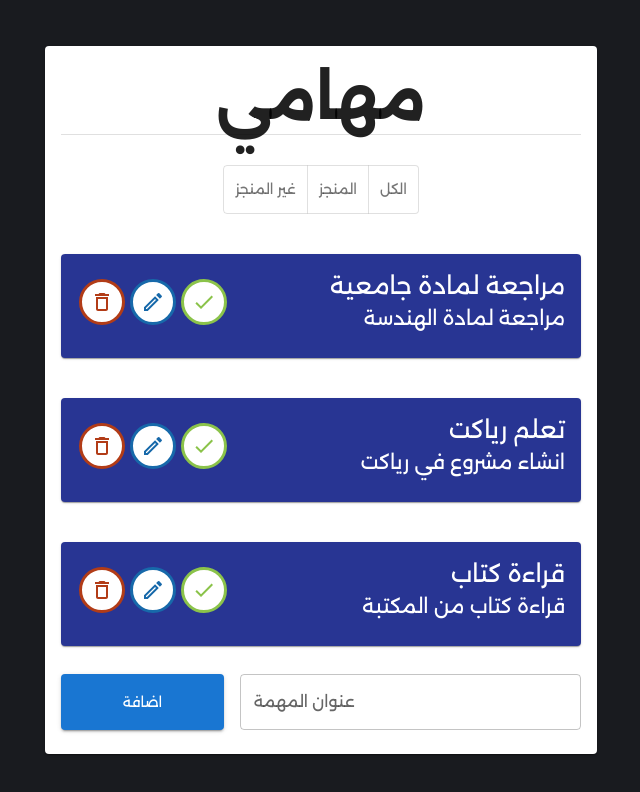
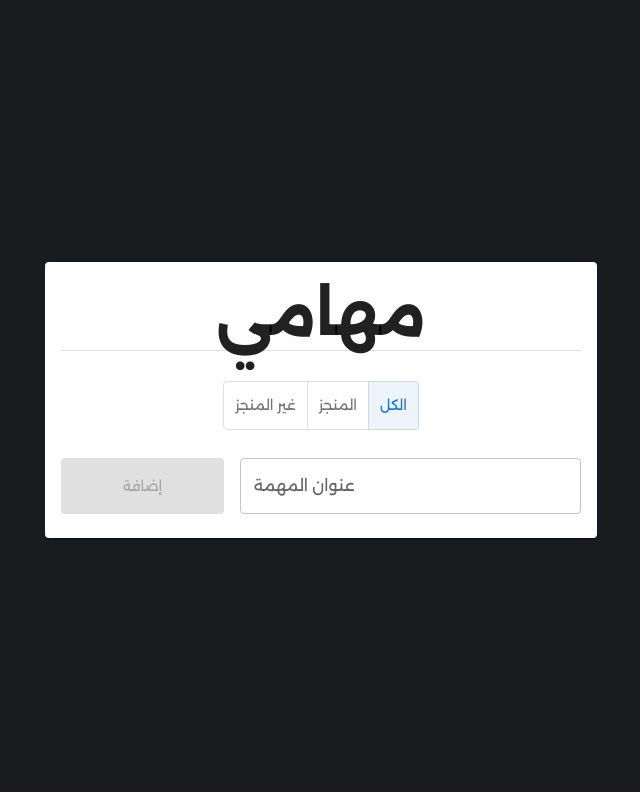
Before and after one commit to MajdFiras/react-tdl, a React (Create React App) app: page / in a window 1280 px wide. Shown: the top 792 px of the page, without its empty margins (319-959 px from the left). Built offline with nearby package versions, Linux system fonts and the light colour scheme.

Commit message:
finish the project

```diff
--- a/src/components/Todo.js
+++ b/src/components/Todo.js
@@ -1,39 +1,71 @@
+import Card from "@mui/material/Card";
 import CardContent from "@mui/material/CardContent";
-import Card from "@mui/material/Card";
+import CardActions from "@mui/material/CardActions";
+import Button from "@mui/material/Button";
 import Typography from "@mui/material/Typography";
-import Button from "@mui/material/Button";
-import CardActions from "@mui/material/CardActions";
 import Grid from "@mui/material/Unstable_Grid2";
+import TextField from "@mui/material/TextField";
+
+// ICONS
 import CheckIcon from "@mui/icons-material/Check";
+import DeleteOutlineOutlinedIcon from "@mui/icons-material/DeleteOutlineOutlined";
 import IconButton from "@mui/material/IconButton";
-import ModeEditOutlinedIcon from "@mui/icons-material/ModeEditOutlined";
-import DeleteOutlineOutlinedIcon from "@mui/icons-material/DeleteOutlineOutlined";
-import { useContext } from "react";
-import { useState } from "react";
+import ModeEditOutlineOutlinedIcon from "@mui/icons-material/ModeEditOutlineOutlined";
 
+import { useContext, useState } from "react";
 import { TodosContext } from "../contexts/todosContext";
+
+// DIALOG IMPORTS
 import Dialog from "@mui/material/Dialog";
 import DialogActions from "@mui/material/DialogActions";
 import DialogContent from "@mui/material/DialogContent";
 import DialogContentText from "@mui/material/DialogContentText";
 import DialogTitle from "@mui/material/DialogTitle";
-import TextField from "@mui/material/TextField";
+
 export default function Todo({ todo, handleCheck }) {
-  const { todos, setTodos } = useContext(TodosContext);
-  const [showDeleteAlert, setShowDeleteAlert] = useState(false);
+  const [showDeleteDialog, setShowDeleteDialog] = useState(false);
   const [showUpdateDialog, setShowUpdateDialog] = useState(false);
   const [updatedTodo, setUpdatedTodo] = useState({
     title: todo.title,
     details: todo.details,
   });
-  function handelDeleteClick() {
-    setShowDeleteAlert(true);
+  const { todos, setTodos } = useContext(TodosContext);
+
+  // EVENT HANDLERS
+  function handleCheckClick() {
+    const updatedTodos = todos.map((t) => {
+      if (t.id == todo.id) {
+        t.isCompleted = !t.isCompleted;
+      }
+      return t;
+    });
+    setTodos(updatedTodos);
+    localStorage.setItem("todos", JSON.stringify(updatedTodos));
   }
+
+  function handleDeleteClick() {
+    setShowDeleteDialog(true);
+  }
+
+  function handleUpdateClick() {
+    setShowUpdateDialog(true);
+  }
+
+  function handleDeleteDialogClose() {
+    setShowDeleteDialog(false);
+  }
+
+  function handleUpdateClose() {
+    setShowUpdateDialog(false);
+  }
+
   function handleDeleteConfirm() {
     const updatedTodos = todos.filter((t) => {
       return t.id != todo.id;
     });
+
     setTodos(updatedTodos);
+    localStorage.setItem("todos", JSON.stringify(updatedTodos));
   }
 
   function handleUpdateConfirm() {
@@ -44,74 +76,54 @@ export default function Todo({ todo, handleCheck }) {
         return t;
       }
     });
+
     setTodos(updatedTodos);
     setShowUpdateDialog(false);
-  }
-  function handleCheckClick() {
-    const updatedTodos = todos.map((t) => {
-      if (t.id == todo.id) {
-        t.isCompleted = !t.isCompleted;
-      }
-      return t;
-    });
-    setTodos(updatedTodos);
+    localStorage.setItem("todos", JSON.stringify(updatedTodos));
   }
 
-  function handelUpdateClick() {
-    setShowUpdateDialog(true);
-  }
-
-  function handleDeleteDialogClose() {
-    setShowDeleteAlert(false);
-  }
-
-  function handleUpdateDialogClose() {
-    setShowUpdateDialog(false);
-  }
-
+  // ====== EVENT HANDLERS ======
   return (
     <>
-      {/* Delete Dialog */}
+      {/* DELETE DIALOG */}
       <Dialog
         style={{ direction: "rtl" }}
         onClose={handleDeleteDialogClose}
-        open={showDeleteAlert}
+        open={showDeleteDialog}
         aria-labelledby="alert-dialog-title"
         aria-describedby="alert-dialog-description"
       >
         <DialogTitle id="alert-dialog-title">
-          هل انت متأكد من حذف مهمتك؟
+          هل أنت متأكد من رغبتك في حذف المهمة؟
         </DialogTitle>
         <DialogContent>
           <DialogContentText id="alert-dialog-description">
-            قم بالضغط على موافق حتى تحذف مهمتك. لايمكتك التراجع بعد الضغط
+            لا يمكنك التراجع عن الحذف بعد إتمامه
           </DialogContentText>
         </DialogContent>
         <DialogActions>
-          <Button onClick={handleDeleteDialogClose}>اغلاق</Button>
-          <Button onClick={handleDeleteConfirm} autoFocus>
-            موافق
+          <Button onClick={handleDeleteDialogClose}>إغلاق</Button>
+          <Button autoFocus onClick={handleDeleteConfirm}>
+            نعم، قم بالحذف
           </Button>
         </DialogActions>
       </Dialog>
-      {/* End of Delete Dialog */}
+      {/* === DELETE DIALOG === */}
 
-      {/* Update Dialgo */}
+      {/* UPDATE DIALOG */}
       <Dialog
         style={{ direction: "rtl" }}
-        onClose={handleUpdateDialogClose}
+        onClose={handleUpdateClose}
         open={showUpdateDialog}
         aria-labelledby="alert-dialog-title"
         aria-describedby="alert-dialog-description"
       >
-        <DialogTitle id="alert-dialog-title">تعديل المهمة</DialogTitle>
+        <DialogTitle id="alert-dialog-title">تعديل مهمة</DialogTitle>
         <DialogContent>
           <TextField
             autoFocus
-            required
             margin="dense"
             id="name"
-            name="email"
             label="عنوان المهمة"
             fullWidth
             variant="standard"
@@ -120,13 +132,12 @@ export default function Todo({ todo, handleCheck }) {
               setUpdatedTodo({ ...updatedTodo, title: e.target.value });
             }}
           />
+
           <TextField
             autoFocus
-            required
             margin="dense"
             id="name"
-            name="email"
-            label="التفاصيل "
+            label="التفاصيل"
             fullWidth
             variant="standard"
             value={updatedTodo.details}
@@ -136,15 +147,15 @@ export default function Todo({ todo, handleCheck }) {
           />
         </DialogContent>
         <DialogActions>
-          <Button onClick={handleUpdateDialogClose}>اغلاق</Button>
-          <Button onClick={handleUpdateConfirm} autoFocus>
-            موافق
+          <Button onClick={handleUpdateClose}>إغلاق</Button>
+          <Button autoFocus onClick={handleUpdateConfirm}>
+            تأكيد
           </Button>
         </DialogActions>
       </Dialog>
-      {/* End of Update Dialog */}
+      {/* === UPDATE DIALOG */}
       <Card
-        className="todo-card"
+        className="todoCard"
         sx={{
           minWidth: 275,
           background: "#283593",
@@ -155,25 +166,35 @@ export default function Todo({ todo, handleCheck }) {
         <CardContent>
           <Grid container spacing={2}>
             <Grid xs={8}>
-              <Typography variant="h5" sx={{ textAlign: "right" }}>
+              <Typography
+                variant="h5"
+                sx={{
+                  textAlign: "right",
+                  textDecoration: todo.isCompleted ? "line-through" : "none",
+                }}
+              >
                 {todo.title}
               </Typography>
+
               <Typography variant="h6" sx={{ textAlign: "right" }}>
                 {todo.details}
               </Typography>
             </Grid>
+
+            {/* ACTION BUTTONS */}
             <Grid
               xs={4}
               display="flex"
               justifyContent="space-around"
               alignItems="center"
             >
+              {/* CHECK ICON BUTTON */}
               <IconButton
                 onClick={() => {
                   handleCheckClick();
                 }}
                 className="iconButton"
-                aria-label="check"
+                aria-label="delete"
                 style={{
                   color: todo.isCompleted ? "white" : "#8bc34a",
                   background: todo.isCompleted ? "#8bc34a" : "white",
@@ -182,32 +203,39 @@ export default function Todo({ todo, handleCheck }) {
               >
                 <CheckIcon />
               </IconButton>
+              {/*== CHECK ICON BUTTON ==*/}
 
+              {/* UPDATE BUTTON */}
               <IconButton
-                onClick={handelUpdateClick}
+                onClick={handleUpdateClick}
                 className="iconButton"
-                aria-label="check"
+                aria-label="delete"
                 style={{
                   color: "#1769aa",
                   background: "white",
                   border: "solid #1769aa 3px",
                 }}
               >
-                <ModeEditOutlinedIcon />
+                <ModeEditOutlineOutlinedIcon />
               </IconButton>
+              {/*== UPDATE BUTTON ==*/}
+
+              {/* DELETE BUTTON */}
               <IconButton
-                onClick={handelDeleteClick}
                 className="iconButton"
-                aria-label="check"
+                aria-label="delete"
                 style={{
                   color: "#b23c17",
                   background: "white",
                   border: "solid #b23c17 3px",
                 }}
+                onClick={handleDeleteClick}
               >
                 <DeleteOutlineOutlinedIcon />
               </IconButton>
+              {/*=== DELETE BUTTON ===*/}
             </Grid>
+            {/*== ACTION BUTTONS ==*/}
           </Grid>
         </CardContent>
       </Card>
--- a/src/components/TodoList.js
+++ b/src/components/TodoList.js
@@ -1,21 +1,18 @@
 import * as React from "react";
 import Container from "@mui/material/Container";
-import Typography from "@mui/material/Typography";
 import Card from "@mui/material/Card";
 import CardActions from "@mui/material/CardActions";
 import CardContent from "@mui/material/CardContent";
 import Button from "@mui/material/Button";
-import Box from "@mui/material/Box";
+import Typography from "@mui/material/Typography";
 import Divider from "@mui/material/Divider";
 import ToggleButton from "@mui/material/ToggleButton";
 import ToggleButtonGroup from "@mui/material/ToggleButtonGroup";
 import Grid from "@mui/material/Unstable_Grid2";
 import TextField from "@mui/material/TextField";
-import { useContext } from "react";
-import { TodosContext } from "../contexts/todosContext";
 import { v4 as uuidv4 } from "uuid";
 
-// Icons
+// ICONS
 import FormatAlignLeftIcon from "@mui/icons-material/FormatAlignLeft";
 import FormatAlignCenterIcon from "@mui/icons-material/FormatAlignCenter";
 import FormatAlignRightIcon from "@mui/icons-material/FormatAlignRight";
@@ -23,16 +20,49 @@ import FormatAlignJustifyIcon from "@mui/icons-material/FormatAlignJustify";
 
 // Components
 import Todo from "./Todo";
-import { useState } from "react";
+
+// OTHERS
+import { TodosContext } from "../contexts/todosContext";
+import { useContext, useState, useEffect } from "react";
 
 export default function TodoList() {
   const { todos, setTodos } = useContext(TodosContext);
+
   const [titleInput, setTitleInput] = useState("");
+  const [displayedTodosType, setDisplayedTodosType] = useState("all");
 
-  const todosJSX = todos.map((t) => {
+  // filteration arrays
+  const completedTodos = todos.filter((t) => {
+    return t.isCompleted;
+  });
+
+  const notCompletedTodos = todos.filter((t) => {
+    return !t.isCompleted;
+  });
+
+  let todosToBeRendered = todos;
+
+  if (displayedTodosType == "completed") {
+    todosToBeRendered = completedTodos;
+  } else if (displayedTodosType == "non-completed") {
+    todosToBeRendered = notCompletedTodos;
+  } else {
+    todosToBeRendered = todos;
+  }
+
+  const todosJsx = todosToBeRendered.map((t) => {
     return <Todo key={t.id} todo={t} />;
   });
 
+  useEffect(() => {
+    console.log("calling use effect");
+    const storageTodos = JSON.parse(localStorage.getItem("todos")) ?? [];
+    setTodos(storageTodos);
+  }, []);
+
+  function changeDisplayedType(e) {
+    setDisplayedTodosType(e.target.value);
+  }
   function handleAddClick() {
     const newTodo = {
       id: uuidv4(),
@@ -40,33 +70,48 @@ export default function TodoList() {
       details: "",
       isCompleted: false,
     };
-    setTodos([...todos, newTodo]);
+
+    const updatedTodos = [...todos, newTodo];
+    setTodos(updatedTodos);
+    localStorage.setItem("todos", JSON.stringify(updatedTodos));
     setTitleInput("");
   }
 
   return (
     <Container maxWidth="sm">
-      <Card sx={{ minWidth: 275 }}>
+      <Card
+        sx={{ minWidth: 275 }}
+        style={{
+          maxHeight: "80vh",
+          overflow: "scroll",
+        }}
+      >
         <CardContent>
           <Typography variant="h2" style={{ fontWeight: "bold" }}>
             مهامي
           </Typography>
           <Divider />
-          {/* Toggle Buttons => Filteration */}
+
+          {/* FILTER BUTTONS */}
           <ToggleButtonGroup
             style={{ direction: "ltr", marginTop: "30px" }}
-            // value={alignment}
+            value={displayedTodosType}
             exclusive
-            // onChange={handleAlignment}
+            onChange={changeDisplayedType}
             aria-label="text alignment"
+            color="primary"
           >
-            <ToggleButton value="right">غير المنجز</ToggleButton>
-            <ToggleButton value="center">المنجز</ToggleButton>
-            <ToggleButton value="left">الكل</ToggleButton>
+            <ToggleButton value="non-completed">غير المنجز</ToggleButton>
+            <ToggleButton value="completed">المنجز</ToggleButton>
+            <ToggleButton value="all">الكل</ToggleButton>
           </ToggleButtonGroup>
+          {/* ==== FILTER BUTTON ==== */}
 
-          {/* All Todos */}
-          {todosJSX}
+          {/* ALL TODOS */}
+          {todosJsx}
+          {/* === ALL TODOS === */}
+
+          {/* INPUT + ADD BUTTON */}
           <Grid container style={{ marginTop: "20px" }} spacing={2}>
             <Grid
               xs={8}
@@ -85,6 +130,7 @@ export default function TodoList() {
                 }}
               />
             </Grid>
+
             <Grid
               xs={4}
               display="flex"
@@ -92,16 +138,18 @@ export default function TodoList() {
               alignItems="center"
             >
               <Button
+                style={{ width: "100%", height: "100%" }}
                 variant="contained"
-                style={{ width: "100%", height: "100%" }}
                 onClick={() => {
                   handleAddClick();
                 }}
+                disabled={titleInput.length == 0}
               >
-                اضافة
+                إضافة
               </Button>
             </Grid>
           </Grid>
+          {/*== INPUT + ADD BUTTON ==*/}
         </CardContent>
       </Card>
     </Container>
```
